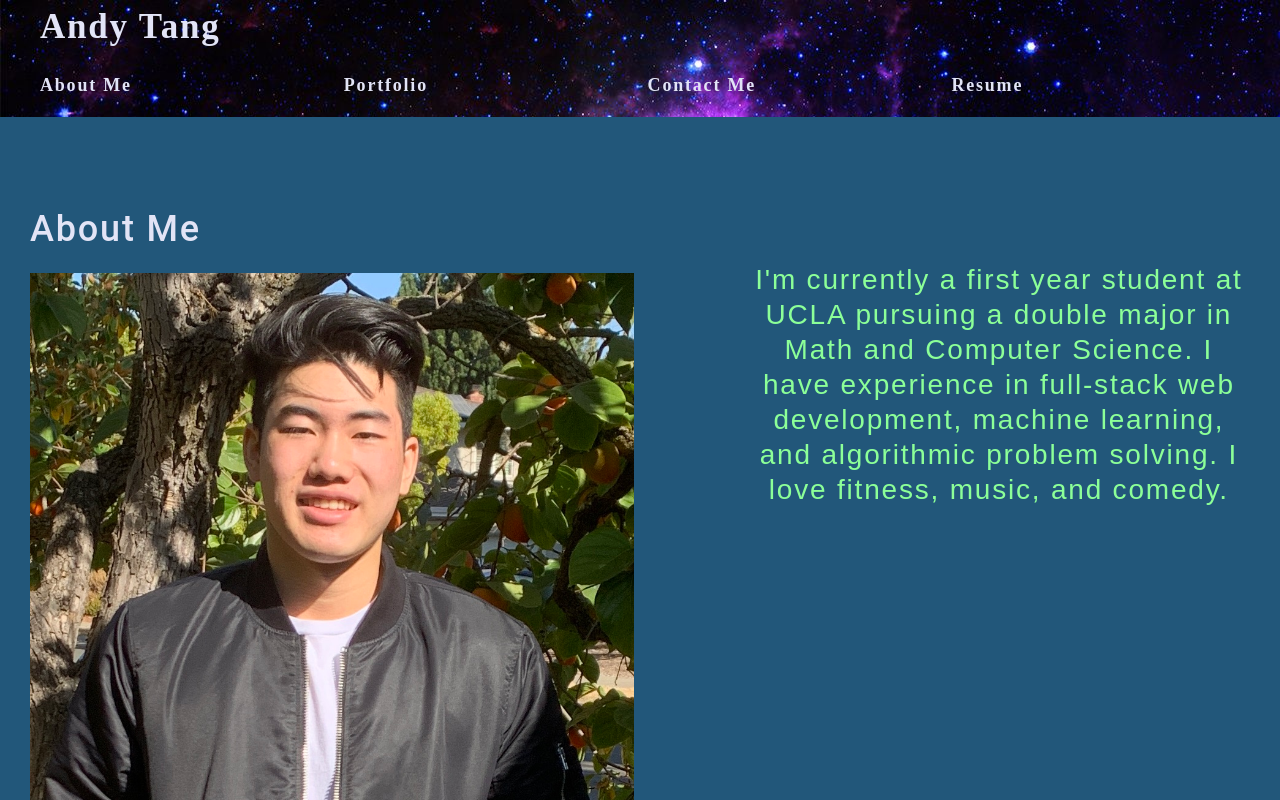
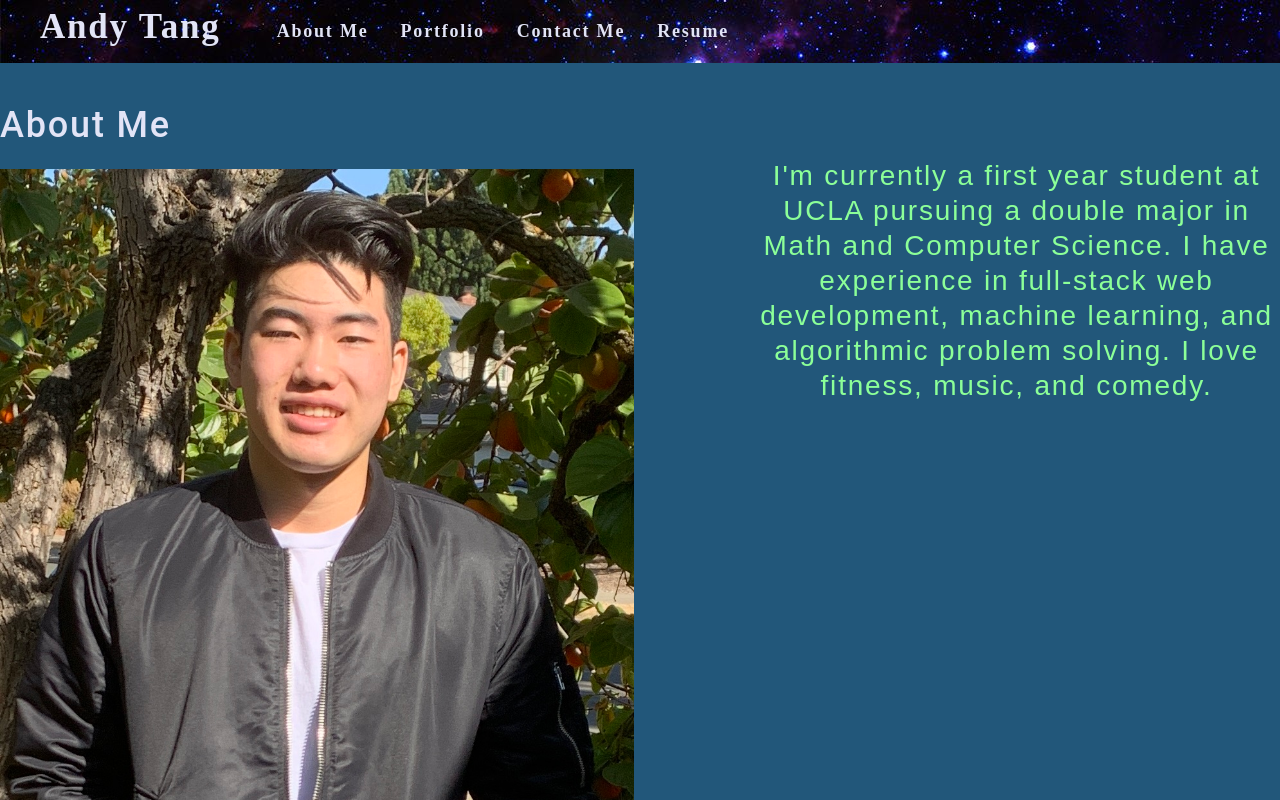
Before and after one commit to andytang02/react-portfolio, a React (Create React App) app: page / in a window 1280 px wide. Shown: the top 800 px of the page. Built offline with nearby package versions, Linux system fonts and the light colour scheme.

Commit message:
make header dynamic

```diff
--- a/src/components/Header/index.js
+++ b/src/components/Header/index.js
@@ -9,9 +9,9 @@ function Header(props) {
         setResumeSelected
     } = props;
   return (
-    <header className = "flex-row">
-        <h2 className = "col-12">
-            <a href="/">
+    <header className = "header">
+        <h2 className = "header-name">
+            <a className = "header-text" href="/">
                 Andy Tang
             </a>
         </h2>
--- a/src/components/Nav/index.js
+++ b/src/components/Nav/index.js
@@ -8,31 +8,31 @@ function Nav(props) {
         setResumeSelected
     } = props;
   return (
-        <nav className = "col-12">
-            <ul className="flex-row justify-center">
-                <li className="col-3">
-                    <span onClick={() => {
+        <nav className = "nav">
+            <ul className="nav-menu">
+                <li className="nav-element">
+                    <span className="nav-text" onClick={() => {
                         setAboutSelected(true);
                         setPortfolioSelected(false);
                         setContactSelected(false);
                         setResumeSelected(false);}}>About Me</span>
                 </li>
-                <li className="col-3">
-                    <span onClick={() => {
+                <li className="nav-element">
+                    <span className="nav-text" onClick={() => {
                         setAboutSelected(false);
                         setPortfolioSelected(true);
                         setContactSelected(false);
                         setResumeSelected(false);}}>Portfolio</span>
                 </li>
-                <li className="col-3">
-                    <span onClick={() => {
+                <li className="nav-element">
+                    <span className="nav-text" onClick={() => {
                         setAboutSelected(false);
                         setPortfolioSelected(false);
                         setContactSelected(true);
                         setResumeSelected(false);}}>Contact Me</span>
                 </li>
-                <li className="col-3">
-                    <span onClick={() => {
+                <li className="nav-element">
+                    <span className="nav-text" onClick={() => {
                         setAboutSelected(false);
                         setPortfolioSelected(false);
                         setContactSelected(false);
--- a/src/index.css
+++ b/src/index.css
@@ -1,9 +1,4 @@
 
-main {
-	margin: 0 auto;
-	max-width: 100%;
-  padding: 50px 30px;
-}
 :root {
   --primary: #22577a;
   --secondary: #8cff98;
@@ -15,7 +10,6 @@ main {
   --spacing-one: calc(1rem * 0.5);
   --spacing-two: calc(1rem);
   --spacing-five: calc(2.5rem);
-
 }
 
 * {
@@ -94,32 +88,6 @@ p {
   margin-top: 0;
 }
 
-a {
-  color: var(--tertiary);
-  text-decoration: none;
-  font-weight: bold;
-}
-
-a:hover {
-  text-decoration: underline;
-}
-
-header{
-  background-image: url("./assets/header.jpg");
-}
-
-header a {
-  color: var(--light);
-  font-family: 'Brush Script MT', cursive;
-  margin: 40px 0px 0px 40px;
-  font-size: 35px;
-}
-
-header span {
-  color: var(--light);
-  font-family: 'Brush Script MT', cursive;
-}
-
 footer {
   background-image: url("./assets/header.jpg");
   position: absolute;
@@ -133,52 +101,9 @@ footer a {
   margin: 0px 20px 0px 20px;
 }
 
-button {
-  font-size: 1rem;
-  text-decoration: none;
-  padding: 0.25rem 1rem;
-  border-radius: .5rem;
-  border: none;
-  outline: none;
-  cursor: pointer;
-  margin: 0 1px;
-  background-color: var(--secondary);
-}
-
-button:hover {
-  opacity: .8;
-}
-
-button[disabled] {
-  cursor: default;
-  opacity: .8;
-}
-
 img {
   max-width: 100%;
   min-width: 0;
-}
-
-span[role="img"] {
-  cursor: default;
-}
-
-form {
-  width: 40%;
-}
-
-input {
-  font-size: 1rem;
-  padding: 0.25rem;
-  border: 1px solid var(--dark);
-  outline: none;
-  border-radius: 3px;
-  transition: box-shadow 0.2s;
-}
-
-input:focus {
-  border: 1px solid var(--secondary);
-  box-shadow: 0 0 .25rem rgba(0, 0, 0, .5);
 }
 
 li {
@@ -286,62 +211,47 @@ textarea {
   padding-bottom: var(--spacing-two);
 }
 
-.card {
-  width: 25%;
-  text-align: center;
-}
-
-.img-thumbnail {
-  width: auto;
-  height: 300px;
-  margin-bottom: 50px;
-  cursor: pointer;
-}
-
 .text-center {
   text-align: center;
 }
 
-.modalBackdrop {
-	background: rgba(0, 0, 0, .65);
-	bottom: 0;
-	left: 0;
-	overflow: auto;
-	position: fixed;
-	right: 0;
-	top: 0;
-	z-index: 1;
+.header {
+  display: flex;
+  flex-wrap: wrap;
+  background-image: url("./assets/header.jpg");
 }
 
-.modalContainer {
-	background: var(--darker);
-	border-radius: 5px;
-	max-width: 100%;
-	margin: 50px auto;
-	padding: 15px;
-	width: 960px;
+.header-name {
+  flex: 0 0 100%;
+  text-align: center;
 }
 
-.modalTitle {
-	font-size: 18px;
-	font-weight: 600;
-	margin-bottom: 25px;
+.header-text {
+  text-decoration: none;
+  font-weight: bold;
+  color: var(--light);
+  font-family: 'Brush Script MT', cursive;
+  font-size: 35px;
 }
 
-button {
-	background: var(--tertiary);
-	border: 0;
-	border-radius: 5px;
-	color: var(--primary);
-	cursor: pointer;
-	font-size: 16px;
-	font-weight: 600;
-	margin-bottom: 30px;
-	padding: 10px 15px;
+.nav {
+  flex: 0 0 100%;
 }
 
-.navActive {
-  color: var(--secondary);
+.nav-menu {
+  display: flex;
+  flex-wrap: wrap;
+  justify-content: space-around;
+  text-align: center;
+}
+
+.nav-element {
+  flex: 0 1 calc(50%);
+}
+
+.nav-text {
+  color: var(--light);
+  font-family: 'Brush Script MT', cursive;
 }
 
 .projects-wrapper {
@@ -505,11 +415,6 @@ button {
 /* MEDIA QUERY FOR MOBILE PHONES AND SMALLER */
 /* col-sm */
 @media screen and (min-width: 640px) {
-  .col-sm-auto {
-    flex-grow: 1;
-    flex-basis: 0;
-  }
-
   .col-sm-1 {
     flex: 0 0 calc(100% * 1 / 12 - 0.5%);
   }
@@ -558,36 +463,43 @@ button {
     flex: 0 0 100%;
   }
 
-  .justify-space-between-sm {
-    justify-content: space-between;
+  .header {
+    display: flex;
+    flex-wrap: wrap;
+    background-image: url("./assets/header.jpg");
   }
 
-  .justify-space-around-sm {
-    justify-content: space-around;
+  .header-name {
+    flex: 0 0 100%;
+    text-align: center;
   }
 
-  .justify-flex-start-sm {
-    justify-content: flex-start;
+  .header-text {
+    text-decoration: none;
+    font-weight: bold;
+    color: var(--light);
+    font-family: 'Brush Script MT', cursive;
+    font-size: 35px;
   }
 
-  .justify-flex-end-sm {
-    justify-content: flex-end;
+  .nav {
+    flex: 0 0 100%;
   }
 
-  .justify-center-sm {
-    justify-content: center;
+  .nav-menu {
+    display: flex;
+    flex-wrap: wrap;
+    justify-content: space-around;
+    text-align: center;
   }
 
-  .align-stretch-sm {
-    align-items: stretch;
+  .nav-element {
+    flex: 0 1 auto;
   }
 
-  .align-end-sm {
-    align-items: flex-end;
-  }
-
-  .align-center-sm {
-    align-items: center;
+  .nav-text {
+    color: var(--light);
+    font-family: 'Brush Script MT', cursive;
   }
 }
 
@@ -681,16 +593,6 @@ button {
 
 /* col-lg */
 @media screen and (min-width: 992px) {
-
-  .page-title {
-    width: auto;
-  }
-
-  .col-md-auto {
-    flex-grow: 1;
-    flex-basis: 0;
-  }
-
   .col-lg-1 {
     flex: 0 0 calc(100% * 1 / 12 - 0.5%);
   }
@@ -739,37 +641,46 @@ button {
     flex: 0 0 100%;
   }
 
-  .justify-space-between-lg {
-    justify-content: space-between;
+  .header {
+    display: flex;
+    flex-wrap: wrap;
+    background-image: url("./assets/header.jpg");
   }
 
-  .justify-space-around-lg {
-    justify-content: space-around;
+  .header-name {
+    flex: 0 1 auto;
+    margin-left: var(--spacing-five);
   }
 
-  .justify-flex-start-lg {
-    justify-content: flex-start;
+  .header-text {
+    text-decoration: none;
+    font-weight: bold;
+    color: var(--light);
+    font-family: 'Brush Script MT', cursive;
+    font-size: 35px;
   }
 
-  .justify-flex-end-lg {
-    justify-content: flex-end;
+  .nav {
+    flex: 0 1 auto;
   }
 
-  .justify-center-lg {
-    justify-content: center;
+  .nav-menu {
+    display: flex;
+    flex-wrap: wrap;
   }
 
-  .align-stretch-lg {
-    align-items: stretch;
+  .nav-element {
+    flex: 0 0 auto;
+    margin-left: var(--spacing-two);
+    margin-right: var(--spacing-two);
   }
 
-  .align-end-lg {
-    align-items: flex-end;
+  .nav-text {
+    color: var(--light);
+    font-family: 'Brush Script MT', cursive;
   }
 
-  .align-center-lg {
-    align-items: center;
-  }
+
 }
 
 /* col-xl */
@@ -821,36 +732,4 @@ button {
   .col-xl-12 {
     flex: 0 0 100%;
   }
-
-  .justify-space-between-xl {
-    justify-content: space-between;
-  }
-
-  .justify-space-around-xl {
-    justify-content: space-around;
-  }
-
-  .justify-flex-start-xl {
-    justify-content: flex-start;
-  }
-
-  .justify-flex-end-xl {
-    justify-content: flex-end;
-  }
-
-  .justify-center-xl {
-    justify-content: center;
-  }
-
-  .align-stretch-xl {
-    align-items: stretch;
-  }
-
-  .align-end-xl {
-    align-items: flex-end;
-  }
-
-  .align-center-xl {
-    align-items: center;
-  }
 }
```
Also changed, not shown: 1 other file (tests, documents, lock files or other folders).
